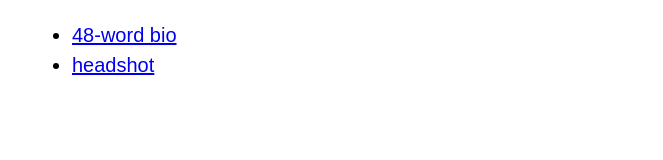
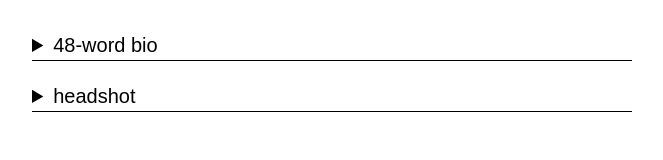
Before and after one commit to t4k/bio, a plain HTML site: page index.html in a window 1280 px wide. Shown: the whole page, without its empty margins (308-971 px from the left). Drawn offline with Linux system fonts and the light colour scheme.

Commit message:
set up as a single page

```diff
--- a/index.html
+++ b/index.html
@@ -6,9 +6,13 @@
     <link rel="stylesheet" href="/bio/styles.css">
   </head>
   <body>
-    <ul>
-        <li><a href="/bio/a">48-word bio</a></li>
-        <li><a href="/bio/headshot.jpg">headshot</a></li>
-    </ul>
+    <details>
+        <summary>48-word bio</summary>
+        <p>Tommy serves as the Digital Technologies Development Librarian and works on websites and software for the Caltech Library. He is also the primary liaison between the Digital Library Development group and the Caltech Archives. His current project areas include digital preservation, data transformation and migration, and workflow automation.</p>
+    </details>
+    <details>
+        <summary>headshot</summary>
+        <img src="/bio/headshot.jpg" alt="headshot">
+    </details>
   </body>
 </html>
--- a/styles.css
+++ b/styles.css
@@ -2,6 +2,16 @@ body {
     font-family: sans-serif;
     font-size: 1.25em;
     line-height: 1.5em;
-    margin: 0 auto;
+    margin: 1.5em auto;
     max-width: 30em;
 }
+details {
+    margin-block-end: 1em;
+}
+summary {
+    border-block-end: solid thin;
+    cursor: pointer;
+}
+img {
+    margin-block: 1em;
+}
```
Also changed, not shown: a/index.html (deleted, +0 -11 lines), 1 other file.
